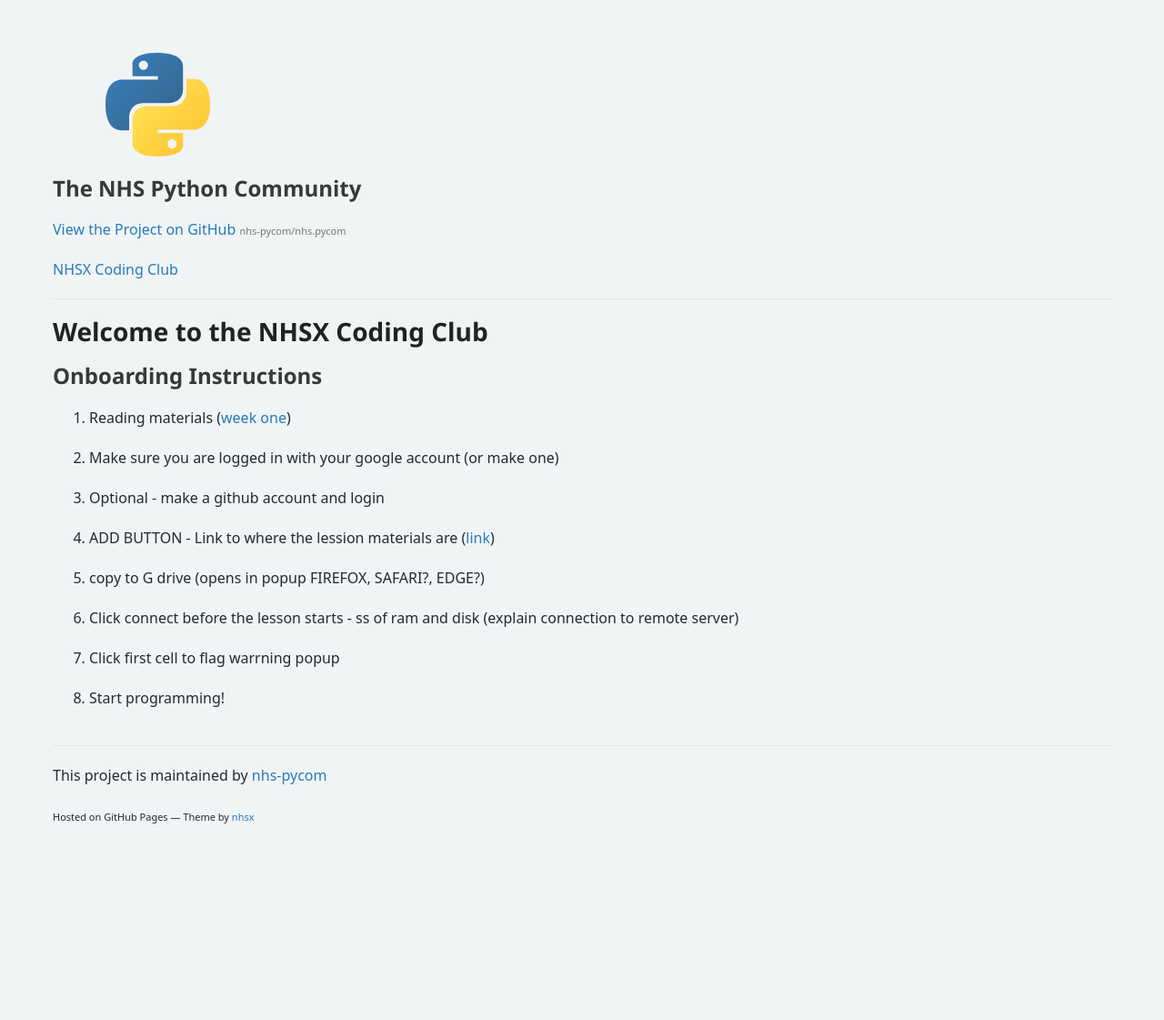
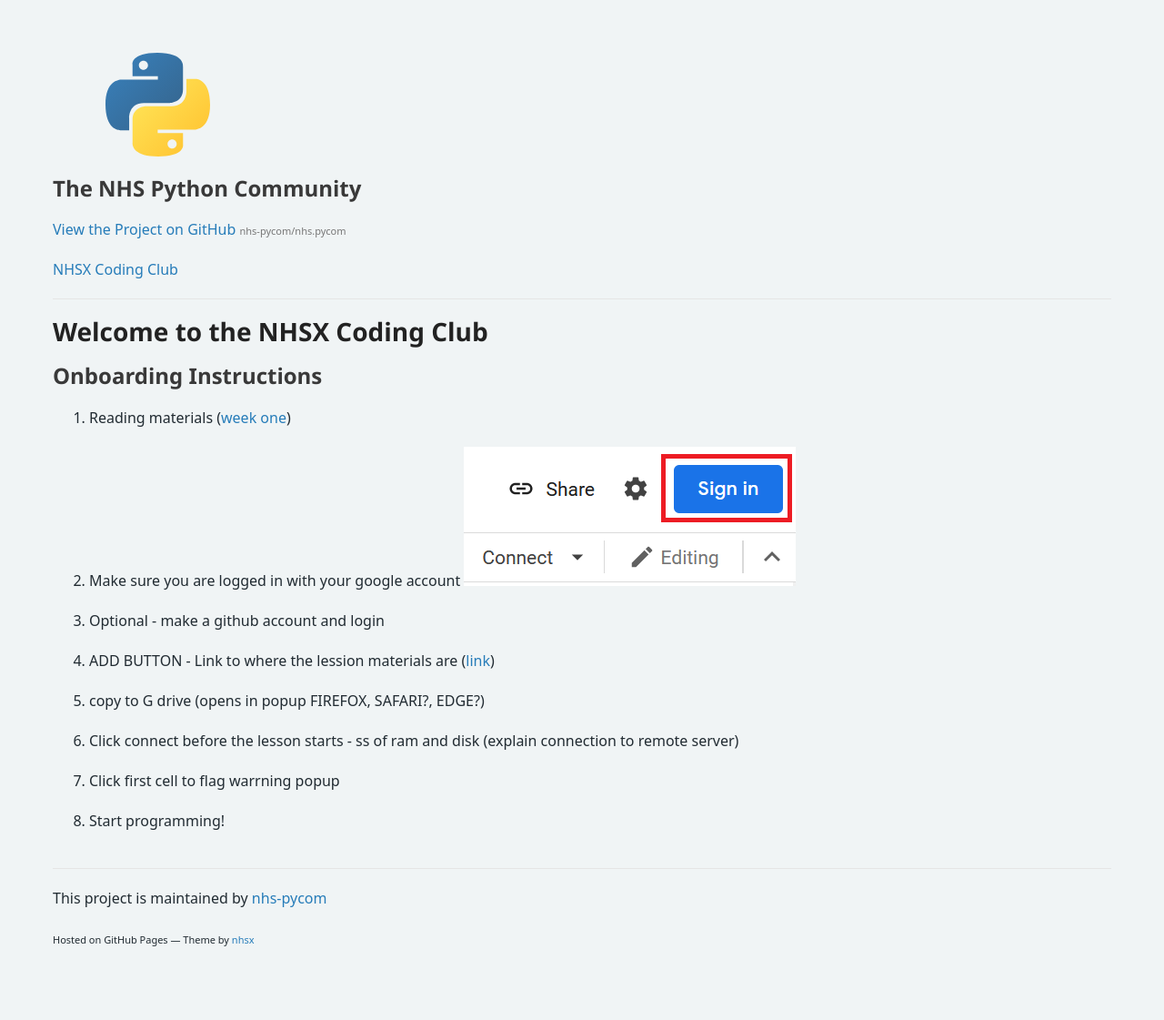
Before and after one commit to nhs-pycom/nhs.pycom, a Jekyll site: the page built from coding-club.md, in a window 1280 px wide. Shown: the whole page at 91% size. Built offline with Jekyll 4.4.1, drawn with Linux system fonts in a browser that asks for light colours; some web fonts are replaced; our own code applies the rules of GitHub Pages for plain Markdown files; before the commit the page ends 986 px from its top, so only the background shows below that.

Commit message:
Update coding-club.md

```diff
--- a/coding-club.md
+++ b/coding-club.md
@@ -4,7 +4,8 @@
 
 1. Reading materials ([week one](https://www.w3schools.com/python/python_intro.asp))
 
-2. Make sure you are logged in with your google account (or make one)
+2. Make sure you are logged in with your google account
+   ![sign-in](/assets/img/sign-in.png)
 
 3. Optional - make a github account and login
 
```
